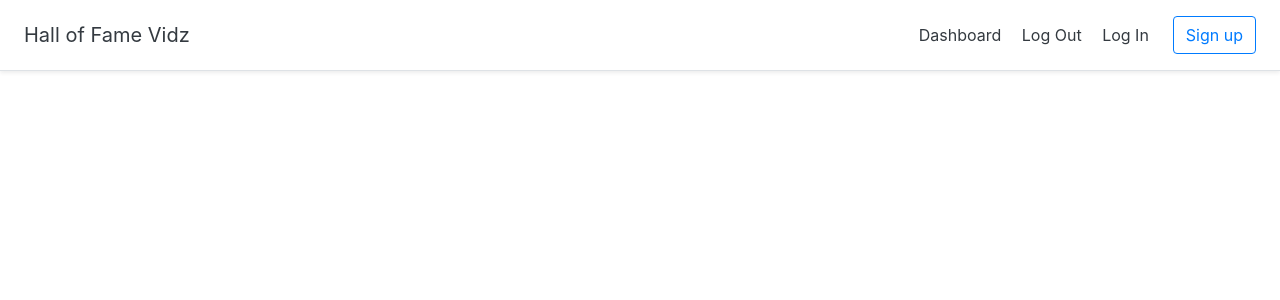
After one commit to priyansh18/Hall-of-Fame-Vidz, a Django app: template halls/templates/halls/base.html in a window 1280 px wide. The commit adds this page. Shown: the top 300 px of the page. Run offline with Django 3.2, Linux system fonts and the light colour scheme; the template is opened without the code that fills it, so the values that code supplies are empty; some libraries are stand-ins or nearby versions.

Commit message:
Base Template & Bootstrap

```diff
--- /dev/null
+++ b/halls/templates/halls/base.html
@@ -0,0 +1,35 @@
+<!doctype html>
+<html lang="en">
+{% load static %}
+
+<head>
+  <meta charset="utf-8">
+  <meta name="viewport" content="width=device-width, initial-scale=1, shrink-to-fit=no">
+  <title></title>
+  <link rel="stylesheet" href="https://stackpath.bootstrapcdn.com/bootstrap/4.2.1/css/bootstrap.min.css" integrity="sha384-GJzZqFGwb1QTTN6wy59ffF1BuGJpLSa9DkKMp0DgiMDm4iYMj70gZWKYbI706tWS" crossorigin="anonymous">
+  <link href="{% static 'custom.css' %}" rel="stylesheet">
+  <link rel="shortcut icon" type="image/png" href="{% static 'favicon.ico' %}" />
+</head>
+
+<body>
+  <div class="d-flex flex-column flex-md-row align-items-center p-3 px-md-4 bg-white border-bottom shadow-sm">
+    <h5 class="my-0 mr-md-auto font-weight-normal"><a href="#" class="text-dark">Hall of Fame Vidz</a></h5>
+    <nav class="my-2 my-md-0 mr-md-3">
+      <a class="p-2 text-dark" href="#">Dashboard</a>
+      <a class="p-2 text-dark" href="#">Log Out</a>
+      <a class="p-2 text-dark" href="#">Log In</a>
+    </nav>
+    <a class="btn btn-outline-primary" href="{#">Sign up</a>
+  </div>
+
+  {% block content %}
+  {% endblock %}
+  <!-- Optional JavaScript -->
+  <!-- jQuery first, then Popper.js, then Bootstrap JS -->
+  <script src="https://code.jquery.com/jquery-3.3.1.slim.min.js" integrity="sha384-q8i/X+965DzO0rT7abK41JStQIAqVgRVzpbzo5smXKp4YfRvH+8abtTE1Pi6jizo" crossorigin="anonymous"></script>
+  <script src="https://cdnjs.cloudflare.com/ajax/libs/popper.js/1.14.7/umd/popper.min.js" integrity="sha384-UO2eT0CpHqdSJQ6hJty5KVphtPhzWj9WO1clHTMGa3JDZwrnQq4sF86dIHNDz0W1" crossorigin="anonymous"></script>
+  <script src="https://stackpath.bootstrapcdn.com/bootstrap/4.3.1/js/bootstrap.min.js" integrity="sha384-JjSmVgyd0p3pXB1rRibZUAYoIIy6OrQ6VrjIEaFf/nJGzIxFDsf4x0xIM+B07jRM" crossorigin="anonymous"></script>
+
+</body>
+
+</html>
--- a/halls/templates/halls/home.html
+++ b/halls/templates/halls/home.html
@@ -1 +1,5 @@
+{% extends 'halls/base.html' %}
+{% block content %}
+
 <h1>Hello!!!!</h1>
+{% endblock %}
```
